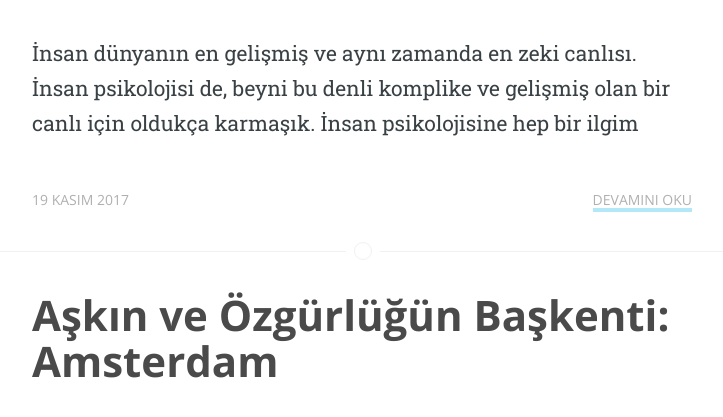
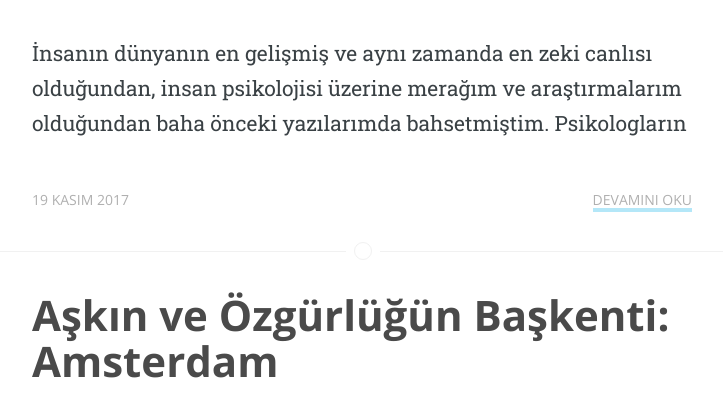
Before and after one commit to erkanceylan/blog, a Jekyll site: the page built from index.html, in a window 1280 px wide and 900 px high, scrolled down 505 px, cut to the strip 221-641 px from the top of the window. Shown: the top 417 px of the strip, without its empty margins (278-1001 px from the left). Built offline with Jekyll 4.4.1, drawn with Linux system fonts in a browser that asks for light colours; some web fonts are replaced; the list of posts is cut into pages by our own code.

Commit message:
Update 2017-11-19-Toplum-Psikolojisinin-Karadelikleri-2.md

```diff
--- a/_posts/2017-11-19-Toplum-Psikolojisinin-Karadelikleri-2.md
+++ b/_posts/2017-11-19-Toplum-Psikolojisinin-Karadelikleri-2.md
@@ -6,11 +6,11 @@ id: 8
 coverPhoto: https://user-images.githubusercontent.com/9788440/33021391-f92fad7a-ce01-11e7-86c0-6e84743427bd.jpg
 ---
 ![Photo by Aaron Burden on Unsplash](https://user-images.githubusercontent.com/9788440/33021391-f92fad7a-ce01-11e7-86c0-6e84743427bd.jpg)
-İnsan dünyanın en gelişmiş ve aynı zamanda en zeki canlısı. İnsan psikolojisi de, beyni bu denli komplike ve gelişmiş olan bir canlı
-için oldukça karmaşık. İnsan psikolojisine hep bir ilgim olmuştur ve toplumsal olaylar karşısında insanların anlamsız davranışları
-veya uç tepkileri hep dikkatimi çekmiştir. Peki neden? Hayatını neden-sonuç ilişkisi üzerine kuran insanlar ne oluyorda bazen
-çok mantıksız kararlar alabiliyorlar. Bazı insanları neden anlaması gerçekten çok zor oluyor. Bu yazımda az bilinen ama toplumda
-sık rastlanan psikolojik rahatsızlıklardan, sendromlardan ve fenomenlerden bahsedeceğim.
+
+İnsanın dünyanın en gelişmiş ve aynı zamanda en zeki canlısı olduğundan, insan psikolojisi üzerine merağım ve araştırmalarım olduğundan
+baha önceki yazılarımda bahsetmiştim. Psikologların ortaya çıkardığı toplumda sık rastlanan ama aynı sıklıkta bilinmeyen psikolojik rahatsızlıklardan, sendromlardan ve fenomenlerden bahsetmeye bu yazımla devam edicem.
+
+`Dipnot:` Bu yazı dizisinin birinci bölümü olan Toplum Psikolojisinin Karadelikleri yazıma [buradan](https://erkanceylan.com/2017/11/07/Toplum-Psikolojisinin-Karadelikleri) ulaşabilirsiniz.
 
 # Pratfall Etkisi
 -----
```
Also changed, not shown: other parts of _posts/2017-11-19-Toplum-Psikolojisinin-Karadelikleri-2.md (+3 -2 lines).
